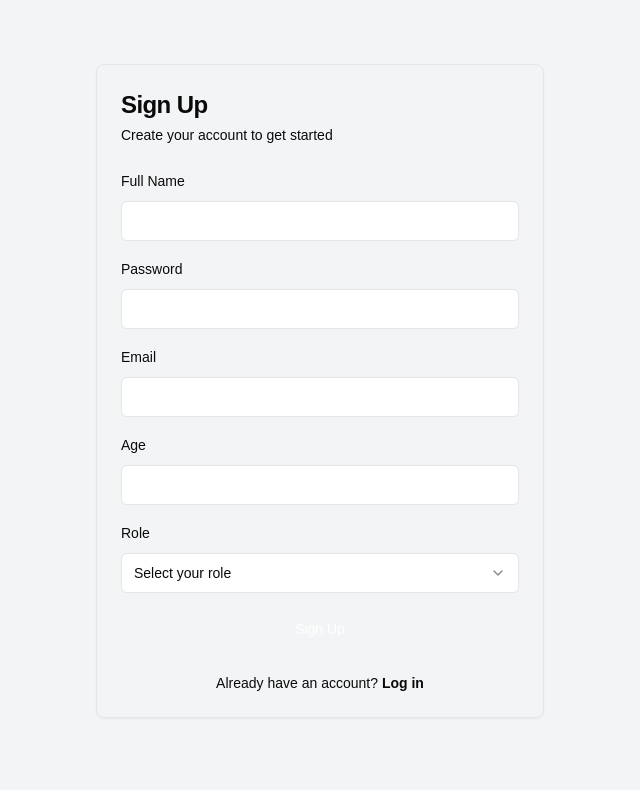
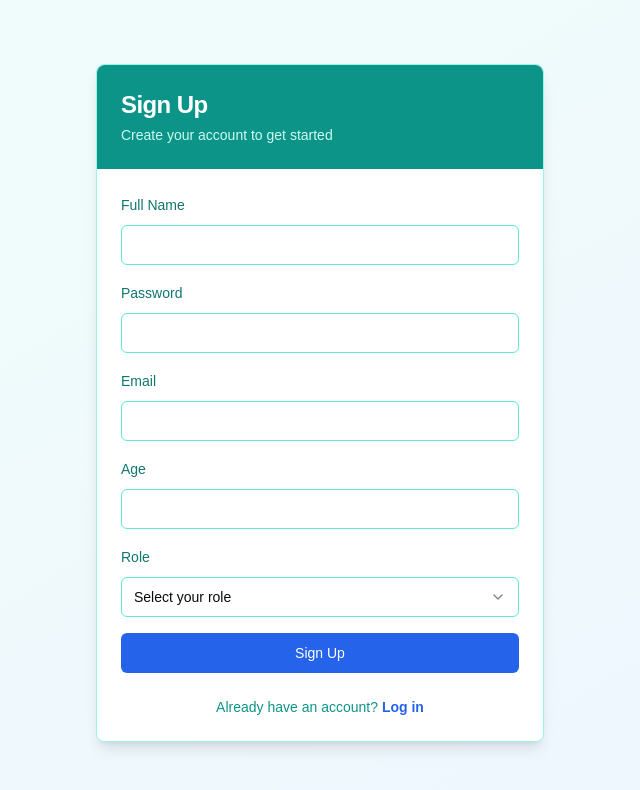
Before and after one commit to Steven-UY/hoyahacks25, a Next.js app in the folder PharmaSee_Frontend/: page / in a window 1280 px wide. Shown: the top 790 px of the page, without its empty margins (320-960 px from the left). Built offline with nearby package versions, Linux system fonts and the light colour scheme.

Commit message:
changed the color theme for the camera interface

```diff
--- a/PharmaSee_Frontend/src/components/OpenAIOcr.jsx
+++ b/PharmaSee_Frontend/src/components/OpenAIOcr.jsx
@@ -49,29 +49,34 @@ const OpenAIOcr = () => {
   }
 
   return (
-    <Card className="w-full max-w-2xl mx-auto">
-      <CardHeader>
-        <CardTitle>Webcam OCR with OpenAI</CardTitle>
+    <div className="min-h-screen bg-gradient-to-br from-teal-50 to-blue-50 py-12">
+      <Card className="w-full max-w-2xl mx-auto bg-white border-teal-200 shadow-lg">
+        <CardHeader className="bg-teal-600 text-white rounded-t-lg">
+          <CardTitle className="text-2xl font-bold">Scan Your Medicine</CardTitle>
         </CardHeader>
-      <CardContent className="space-y-4">
-        <div className="relative aspect-video">
+        <CardContent className="space-y-4 p-6">
+          <div className="relative aspect-video rounded-md overflow-hidden border-2 border-teal-300">
             <Webcam
               audio={false}
               ref={webcamRef}
               screenshotFormat="image/jpeg"
               videoConstraints={{ facingMode: "environment" }}
-            className="w-full h-full object-cover rounded-md"
+              className="w-full h-full object-cover"
             />
           </div>
           {text && (
-          <div className="p-4 bg-gray-100 rounded-md">
-            <h3 className="font-semibold mb-2">Extracted Text:</h3>
-            <p className="whitespace-pre-wrap">{text}</p>
+            <div className="p-4 bg-teal-50 rounded-md border border-teal-200">
+              <h3 className="font-semibold mb-2 text-teal-800">Extracted Text:</h3>
+              <p className="whitespace-pre-wrap text-teal-700">{text}</p>
             </div>
           )}
         </CardContent>
-      <CardFooter>
-        <Button onClick={capture} disabled={loading} className="w-full">
+        <CardFooter className="bg-teal-50 rounded-b-lg">
+          <Button
+            onClick={capture}
+            disabled={loading}
+            className="w-full bg-blue-600 hover:bg-blue-700 text-white transition-colors"
+          >
             {loading ? (
               <>
                 <Loader2 className="mr-2 h-4 w-4 animate-spin" />
@@ -86,6 +91,7 @@ const OpenAIOcr = () => {
           </Button>
         </CardFooter>
       </Card>
+    </div>
   )
 }
 
--- a/PharmaSee_Frontend/src/components/SignUpForm.jsx
+++ b/PharmaSee_Frontend/src/components/SignUpForm.jsx
@@ -83,16 +83,16 @@ export default function SignUpForm() {
   }
 
   return (
-    <div className="min-h-screen bg-gray-100 pt-16">
-      <Card className="w-full max-w-md mx-auto bg-navy-50 border-navy-200">
-        <CardHeader className="space-y-1">
-          <CardTitle className="text-2xl font-bold text-navy-900">Sign Up</CardTitle>
-          <CardDescription className="text-navy-600">Create your account to get started</CardDescription>
+    <div className="min-h-screen bg-gradient-to-br from-teal-50 to-blue-50 pt-16">
+      <Card className="w-full max-w-md mx-auto bg-white border-teal-200 shadow-lg">
+        <CardHeader className="space-y-1 bg-teal-600 text-white rounded-t-lg">
+          <CardTitle className="text-2xl font-bold">Sign Up</CardTitle>
+          <CardDescription className="text-teal-100">Create your account to get started</CardDescription>
         </CardHeader>
-        <CardContent>
+        <CardContent className="pt-6">
           <form onSubmit={handleSubmit} className="space-y-4">
             <div className="space-y-2">
-              <Label htmlFor="fullName" className="text-navy-700">
+              <Label htmlFor="fullName" className="text-teal-700">
                 Full Name
               </Label>
               <Input
@@ -102,11 +102,11 @@ export default function SignUpForm() {
                 value={formData.fullName}
                 onChange={handleChange}
                 required
-                className="border-navy-300 focus:border-navy-500 focus:ring-navy-500"
+                className="border-teal-300 focus:border-teal-500 focus:ring-teal-500"
               />
             </div>
             <div className="space-y-2">
-              <Label htmlFor="password" className="text-navy-700">
+              <Label htmlFor="password" className="text-teal-700">
                 Password
               </Label>
               <Input
@@ -116,11 +116,11 @@ export default function SignUpForm() {
                 value={formData.password}
                 onChange={handleChange}
                 required
-                className="border-navy-300 focus:border-navy-500 focus:ring-navy-500"
+                className="border-teal-300 focus:border-teal-500 focus:ring-teal-500"
               />
             </div>
             <div className="space-y-2">
-              <Label htmlFor="email" className="text-navy-700">
+              <Label htmlFor="email" className="text-teal-700">
                 Email
               </Label>
               <Input
@@ -130,11 +130,11 @@ export default function SignUpForm() {
                 value={formData.email}
                 onChange={handleChange}
                 required
-                className="border-navy-300 focus:border-navy-500 focus:ring-navy-500"
+                className="border-teal-300 focus:border-teal-500 focus:ring-teal-500"
               />
             </div>
             <div className="space-y-2">
-              <Label htmlFor="age" className="text-navy-700">
+              <Label htmlFor="age" className="text-teal-700">
                 Age
               </Label>
               <Input
@@ -146,15 +146,15 @@ export default function SignUpForm() {
                 required
                 min="1"
                 max="120"
-                className="border-navy-300 focus:border-navy-500 focus:ring-navy-500"
+                className="border-teal-300 focus:border-teal-500 focus:ring-teal-500"
               />
             </div>
             <div className="space-y-2">
-              <Label htmlFor="role" className="text-navy-700">
+              <Label htmlFor="role" className="text-teal-700">
                 Role
               </Label>
               <Select onValueChange={handleRoleChange} value={formData.role}>
-                <SelectTrigger id="role" className="border-navy-300 focus:border-navy-500 focus:ring-navy-500">
+                <SelectTrigger id="role" className="border-teal-300 focus:border-teal-500 focus:ring-teal-500">
                   <SelectValue placeholder="Select your role" />
                 </SelectTrigger>
                 <SelectContent>
@@ -173,15 +173,15 @@ export default function SignUpForm() {
                 <AlertDescription>Sign up successful! Welcome aboard!</AlertDescription>
               </Alert>
             )}
-            <Button type="submit" className="w-full bg-navy-600 hover:bg-navy-700 text-white">
+            <Button type="submit" className="w-full bg-blue-600 hover:bg-blue-700 text-white">
               Sign Up
             </Button>
           </form>
         </CardContent>
         <CardFooter className="flex justify-center">
-          <p className="text-sm text-navy-600">
+          <p className="text-sm text-teal-600">
             Already have an account?{" "}
-            <a href="/login" className="text-navy-700 hover:underline font-semibold">
+            <a href="/login" className="text-blue-600 hover:underline font-semibold">
               Log in
             </a>
           </p>
```
Lines whose indentation alone changed are shown as unchanged.
